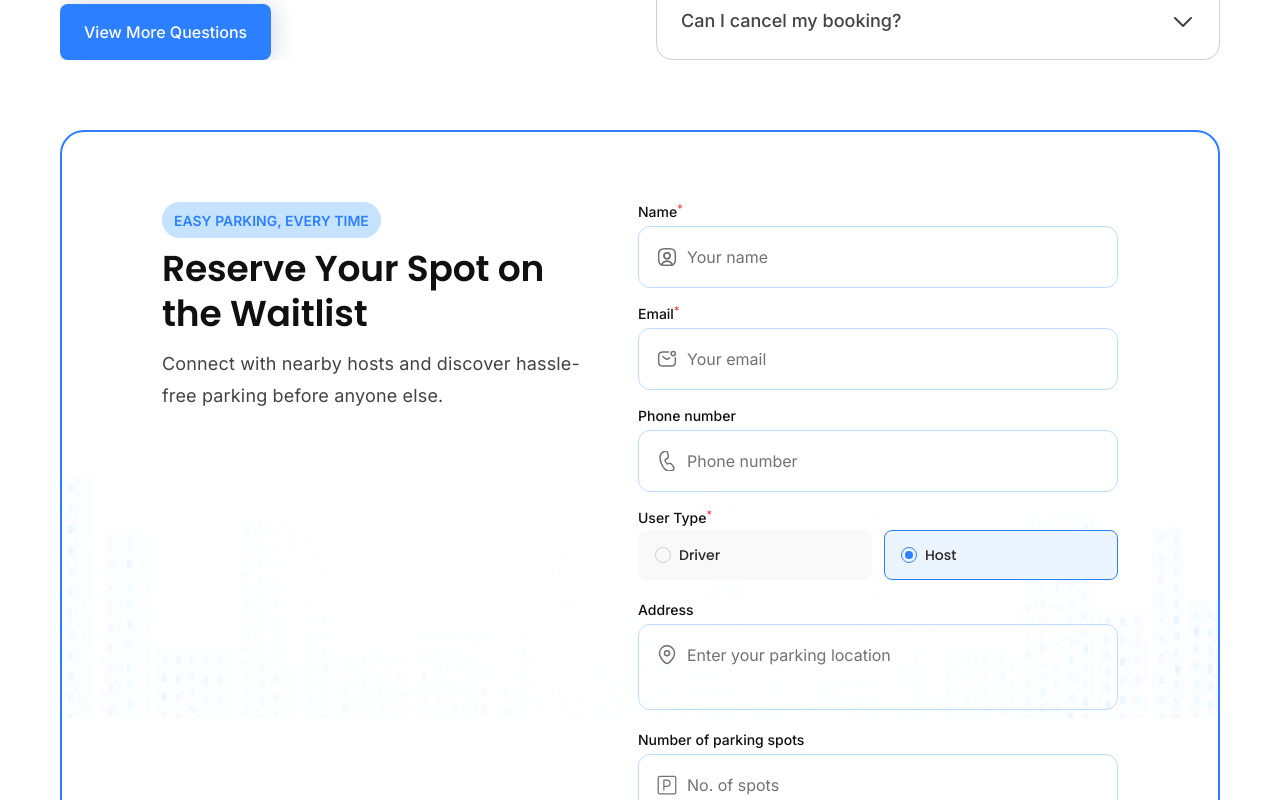
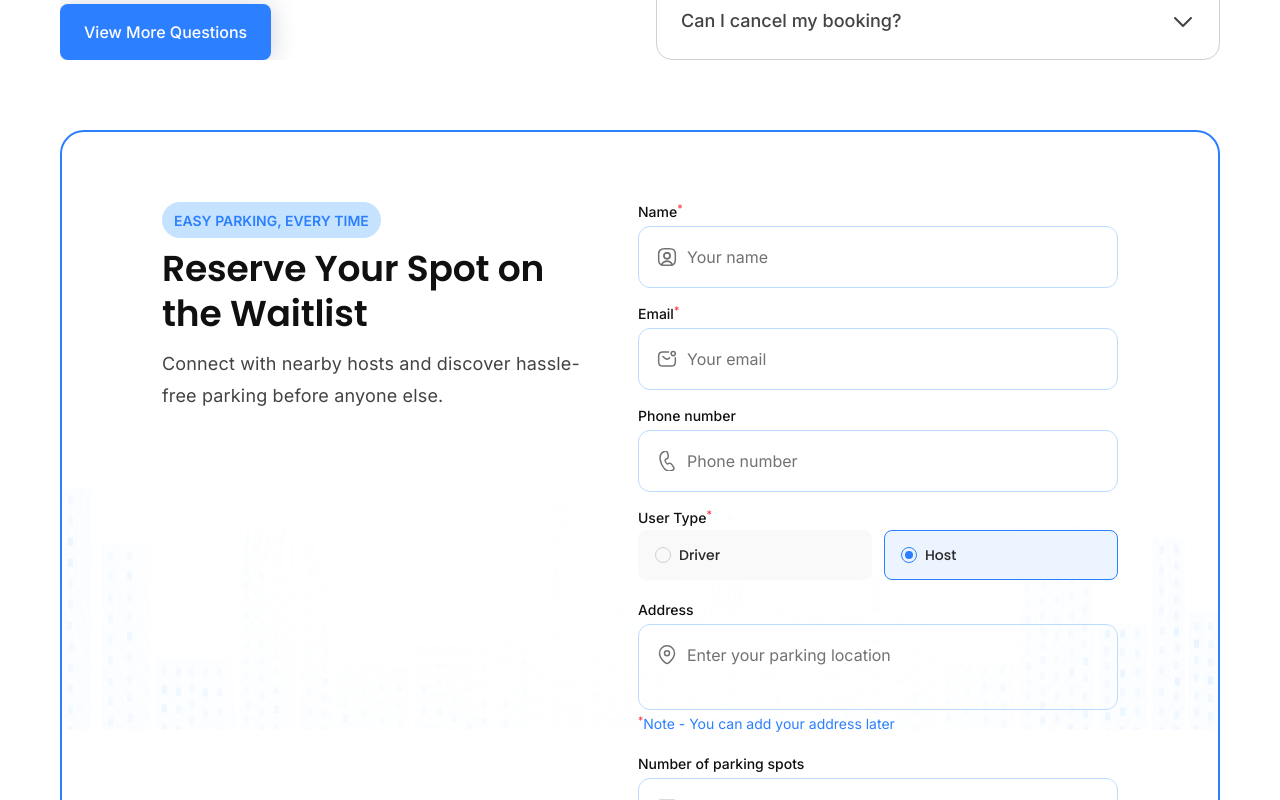
Before and after one commit to avinash-oodles/parkly, a Next.js app: page / in a window 1280 px wide. Both pictures are taken after a click on the button "Join as a Host". Shown: the part 2993-3793 px from the top of the page. Built offline with nearby package versions, Linux system fonts and the light colour scheme.

Commit message:
added later message in address input.

```diff
--- a/src/app/page.tsx
+++ b/src/app/page.tsx
@@ -602,6 +602,9 @@ const WaitlistPage: FC = () => {
                                                     register={register("address")}
                                                     error={errors.address?.message}
                                                 />
+                                                <Typography variant="chip" weight={400} className="text-[#2C7FFF] text-[14px]">
+                                                   <sup className="text-red-500">*</sup>Note - You can add your address later
+                                                </Typography>
                                             </div>
 
                                             {/* Number of parking spots */}
```
